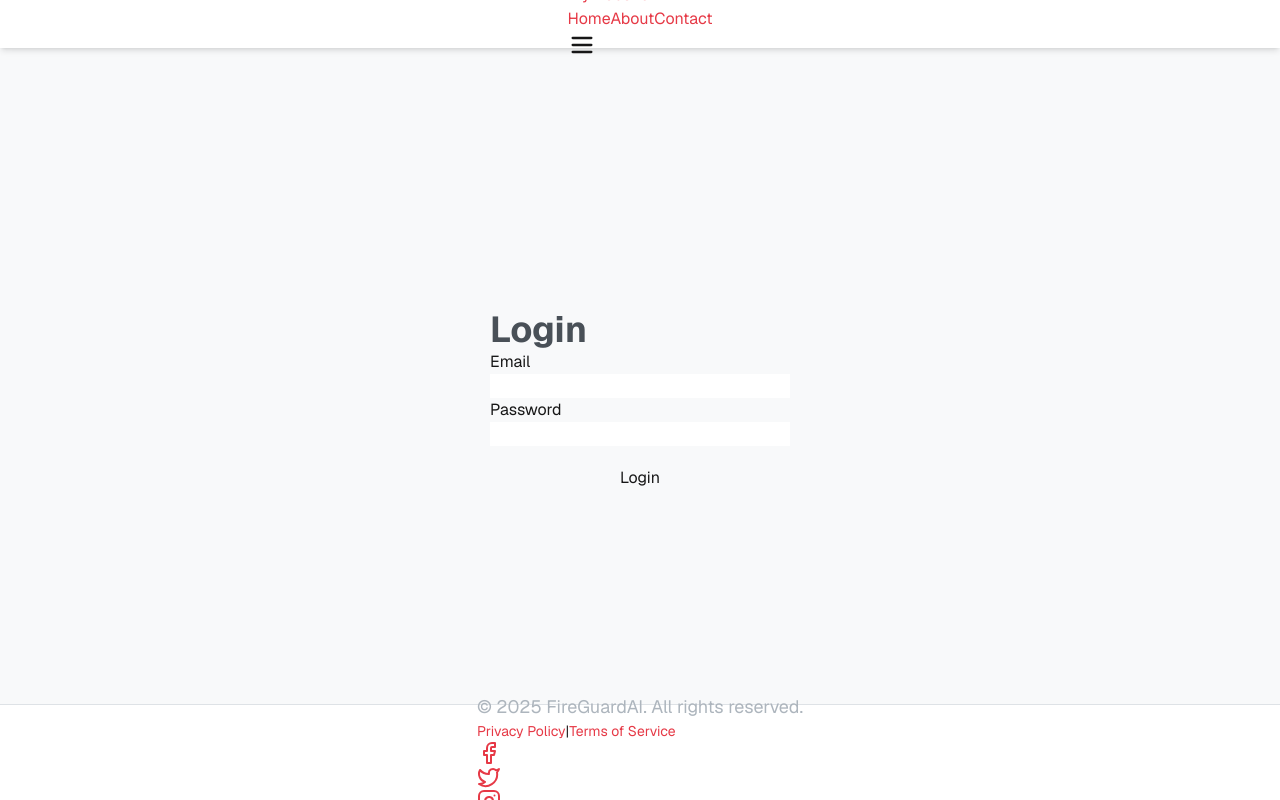
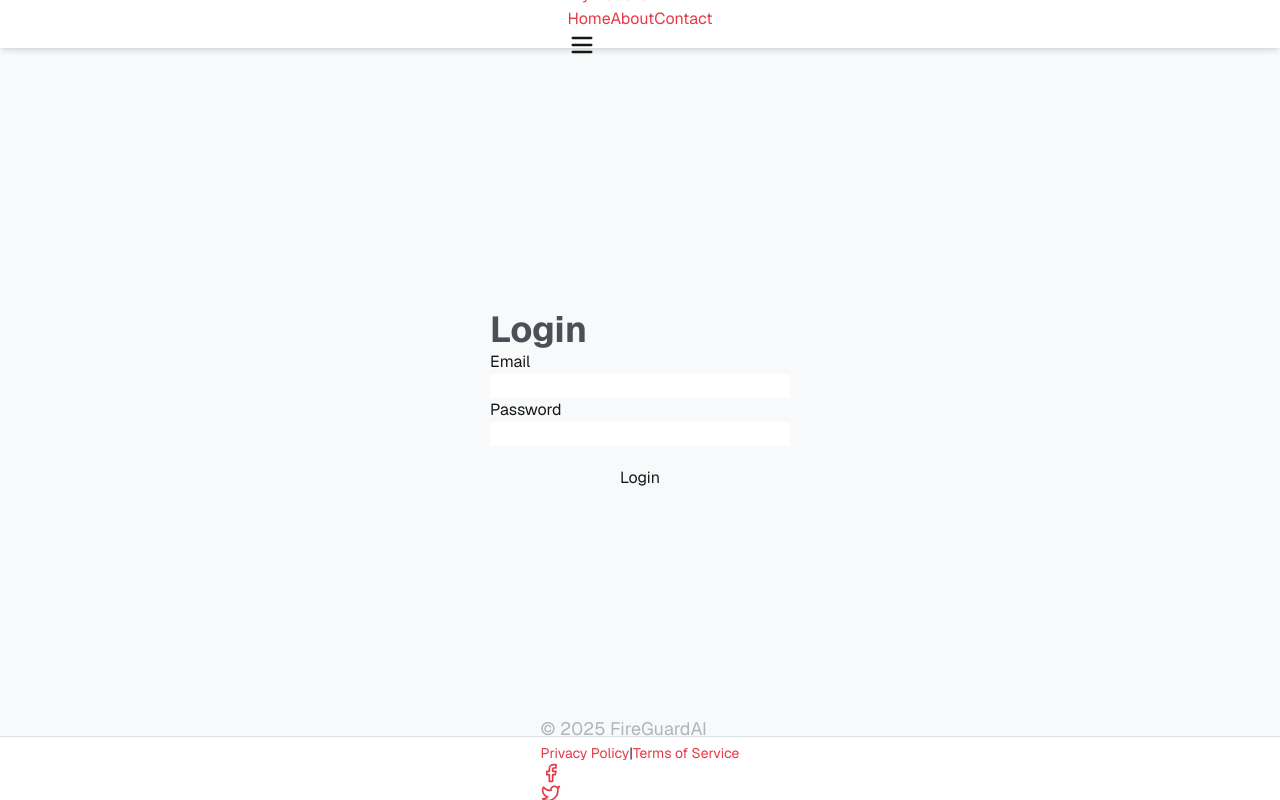
Before and after one commit to arisingh8/NotiFire, a Next.js app in the folder frontend/fireguard/: page /pages/auth in a window 1280 px wide. Built offline with nearby package versions, Linux system fonts and the light colour scheme.

Commit message:
fixed footer

```diff
--- a/frontend/fireguard/src/app/components/footer.tsx
+++ b/frontend/fireguard/src/app/components/footer.tsx
@@ -5,31 +5,34 @@ import { Facebook, Twitter, Instagram } from "lucide-react"; // Social media ico
 const Footer: React.FC = () => {
   return (
     <footer className="fixed bottom-0 left-0 w-full bg-gray-800 text-white py-4 shadow-md z-50">
-      <div className="container mx-auto text-center">
-        <p className="text-sm">&copy; {new Date().getFullYear()} FireGuardAI. All rights reserved.</p>
+      <div className="container mx-auto">
+        <div className="flex items-center justify-between">
+          {/* Copyright */}
+          <p className="text-sm">&copy; {new Date().getFullYear()} FireGuardAI</p>
 
           {/* Navigation Links */}
-        <nav className="mt-2 space-x-4">
-          <Link href="/privacy-policy" className="hover:text-gray-400">
+          <nav className="flex space-x-4">
+            <Link href="/privacy-policy" className="text-sm hover:text-gray-400">
               Privacy Policy
             </Link>
             <span className="text-gray-500">|</span>
-          <Link href="/terms-of-service" className="hover:text-gray-400">
+            <Link href="/terms-of-service" className="text-sm hover:text-gray-400">
               Terms of Service
             </Link>
           </nav>
 
           {/* Social Media Icons */}
-        <div className="mt-3 flex justify-right space-x-4">
+          <div className="flex space-x-4">
             <Link href="https://facebook.com" aria-label="Facebook" target="_blank">
-            <Facebook size={24} className="hover:text-gray-400" />
+              <Facebook size={20} className="hover:text-gray-400" />
             </Link>
             <Link href="https://twitter.com" aria-label="Twitter" target="_blank">
-            <Twitter size={24} className="hover:text-gray-400" />
+              <Twitter size={20} className="hover:text-gray-400" />
             </Link>
             <Link href="https://instagram.com" aria-label="Instagram" target="_blank">
-            <Instagram size={24} className="hover:text-gray-400" />
+              <Instagram size={20} className="hover:text-gray-400" />
             </Link>
+          </div>
         </div>
       </div>
     </footer>
--- a/frontend/fireguard/src/app/globals.css
+++ b/frontend/fireguard/src/app/globals.css
@@ -84,5 +84,5 @@ header {
 }
 
 footer {
-  @apply fixed bottom-0 left-0 w-full h-24 bg-white dark:bg-gray-950 border-t border-[var(--border)] flex items-center justify-center text-sm;
+  @apply fixed bottom-0 left-0 w-full h-16 bg-white dark:bg-gray-950 border-t border-[var(--border)] flex items-center justify-center text-sm;
 }
--- a/frontend/fireguard/src/app/sections/hero.tsx
+++ b/frontend/fireguard/src/app/sections/hero.tsx
@@ -4,7 +4,7 @@ const Hero: React.FC = () => {
   return (
     <section className="w-full bg-gradient-to-r from-red-700 to-red-500 text-white text-center py-24 px-6">
       <div className="container mx-auto">
-        <h1 className="text-5xl font-extrabold mb-4">Welcome to FireGuardAI</h1>
+        <h1 className="text-5xl font-extrabold mb-4">Welcome to CompanyName</h1>
         <p className="text-xl mb-6">Your trusted partner in fire safety and prevention.</p>
         <a
           href="#learn-more"
```
Lines whose indentation alone changed are shown as unchanged.
